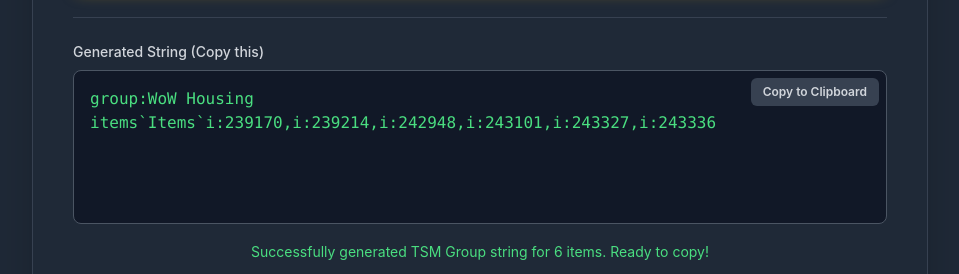
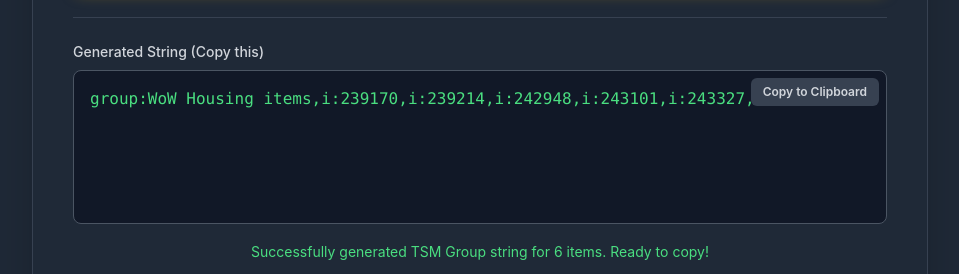
Before and after one commit to Syndrogo/AAA-Converter, a plain HTML site: page index.html in a window 1280 px wide. Shown: the part 965-1239 px from the top of the page, without its empty margins (160-1119 px from the left). Drawn offline with nearby package versions, Linux system fonts and the light colour scheme; no server answers.

```diff
--- a/index.html
+++ b/index.html
@@ -328,7 +328,8 @@
             if (outputFormat === 'tsm') {
                 const safeGroupName = groupNameInput.replace(/`/g, '').trim() || "Generated Items";
                 const itemString = finalIDs.map(id => `i:${id}`).join(',');
-                resultString = `group:${safeGroupName}\`Items\`${itemString}`;
+                // Updated format: group:Name,i:123,i:456 (No subgroup)
+                resultString = `group:${safeGroupName},${itemString}`;
 
                 if (document.getElementById('message').textContent === "") {
                     showMessage(`Successfully generated TSM Group string for ${finalIDs.length} items. Ready to copy!`);
```
